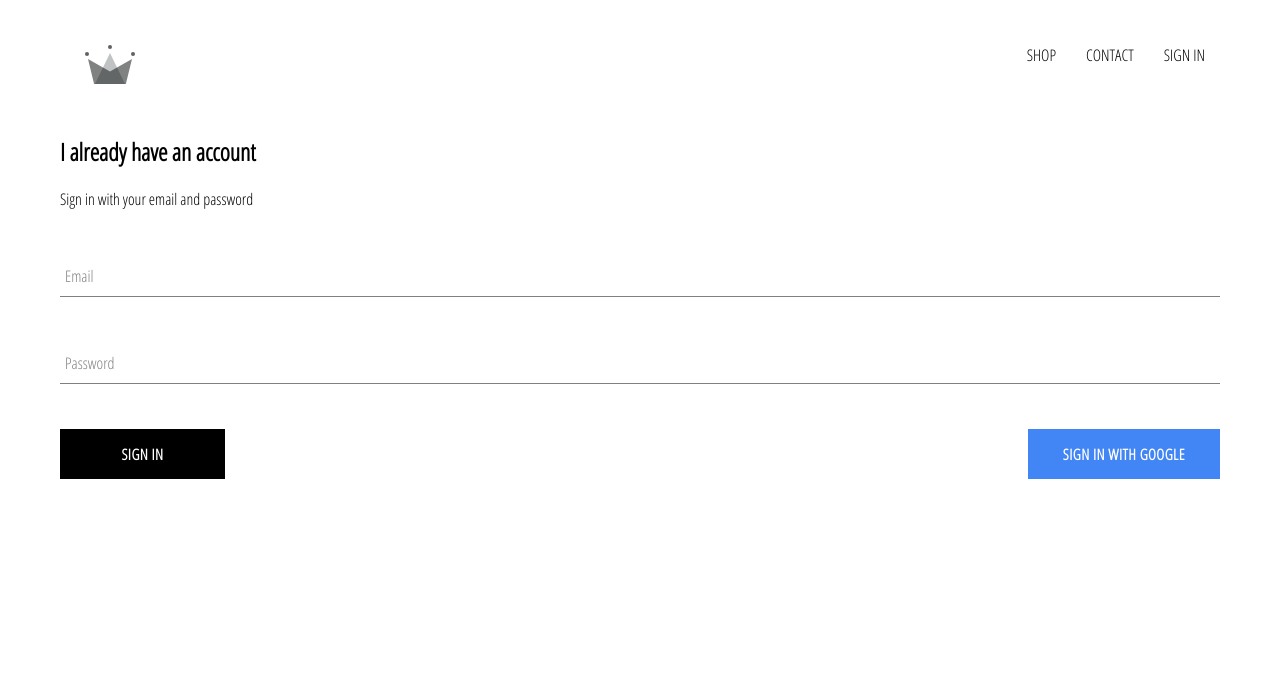
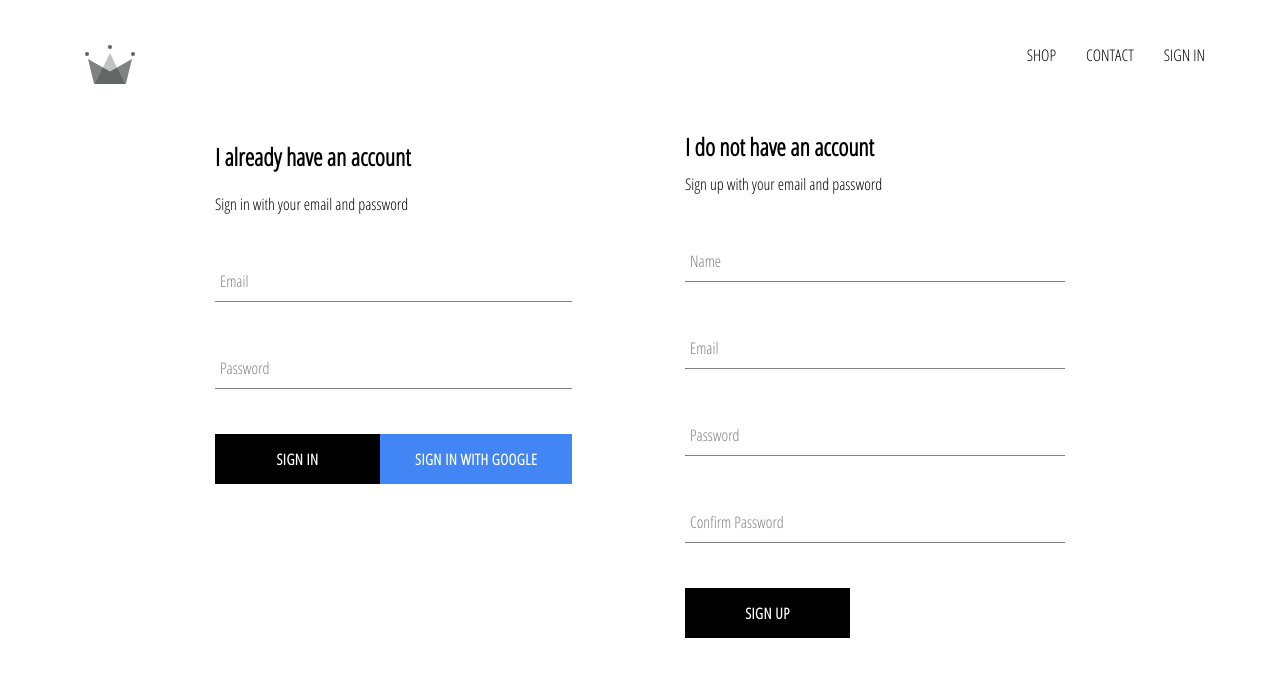
Before and after one commit to tomlim1019/crwn-clothing, a React (Create React App) app: page /signin in a window 1280 px wide. Shown: the top 676 px of the page. Built offline with nearby package versions, Linux system fonts and the light colour scheme; no server answers.

Commit message:
implemented firebase utils, included ability to store authenticated user into firestore database

```diff
--- a/src/App.js
+++ b/src/App.js
@@ -4,7 +4,7 @@ import ShopPage from './pages/shop/shop.component';
 import SignInAndSignUpPage from './pages/sign-in-and-sign-up/sign-in-and-sign-up.component';
 import Header from './components/header/header.component';
 import { Switch, Route } from 'react-router-dom';
-import { auth } from './firebase/firebase.utils.js';
+import { auth, createUserProfileDocument } from './firebase/firebase.utils.js';
 import './App.css';
 
 class App extends React.Component {
@@ -19,8 +19,23 @@ class App extends React.Component {
   unsubscribeFromAuth = null;
 
   componentDidMount() {
-    this.unsubscribeFromAuth = auth.onAuthStateChanged(user => {
-      this.setState({ currentUser: user });
+    this.unsubscribeFromAuth = auth.onAuthStateChanged(async userAuth => {
+      if(userAuth) {
+        const userRef = await createUserProfileDocument(userAuth);
+
+        userRef.onSnapshot(snapShot => {
+          this.setState({
+            currentUser: {
+              id: snapShot.id,
+              ...snapShot.data()
+            }
+          });
+        });
+      }
+
+      else
+        this.setState({ currentUser: userAuth });
+
     });
   }
 
--- a/src/components/sign-in/sign-in.component.jsx
+++ b/src/components/sign-in/sign-in.component.jsx
@@ -30,6 +30,8 @@ class SignIn extends React.Component {
   }
 
   render() {
+    const { email, password } = this.state;
+
     return(
       <div className='sign-in'>
         <h2>I already have an account</h2>
@@ -39,7 +41,7 @@ class SignIn extends React.Component {
           <FormInput
             name='email'
             type='email'
-            value={this.state.email}
+            value={email}
             handleChange={this.handleChange}
             label='Email'
             required
@@ -47,7 +49,7 @@ class SignIn extends React.Component {
           <FormInput
             name='password'
             type='password'
-            value={this.state.password}
+            value={password}
             handleChange={this.handleChange}
             label='Password'
             required
--- /dev/null
+++ b/src/components/sign-up/sign-up.component.jsx
@@ -0,0 +1,103 @@
+import React from 'react';
+import './sign-up.styles.scss';
+import FormInput from '../form-input/form-input.component';
+import CustomButton from '../custom-button/custom-button.component';
+import { auth, createUserProfileDocument } from '../../firebase/firebase.utils';
+
+class SignUp extends React.Component {
+  constructor() {
+    super();
+
+    this.state = {
+      displayName: '',
+      email: '',
+      password: '',
+      confirmPassword: ''
+    }
+  }
+
+  handleSubmit = async event => {
+    event.preventDefault();
+
+    const { displayName, email, password, confirmPassword } = this.state;
+
+    if(password !== confirmPassword) {
+      alert("Password dont match!");
+      return;
+    }
+
+    try {
+      const { user } = await auth.createUserWithEmailAndPassword(email, password);
+
+      await createUserProfileDocument(user, { displayName });
+
+      this.state = {
+        displayName: '',
+        email: '',
+        password: '',
+        confirmPassword: ''
+      }
+
+    } catch (err) {
+      console.error(err);
+    }
+  }
+
+  handleChange = event => {
+    const { value, name } = event.target;
+
+    this.setState({ [name]: value });
+  }
+
+  render() {
+    const { displayName, email, password, confirmPassword } = this.state;
+
+    return(
+      <div className='sign-up'>
+        <h2 className='title'>I do not have an account</h2>
+        <span>Sign up with your email and password</span>
+
+        <form className='sign-up-form' onSubmit={this.handleSubmit}>
+          <FormInput
+            name='displayName'
+            type='text'
+            value={displayName}
+            handleChange={this.handleChange}
+            label='Name'
+            required
+          />
+          <FormInput
+            name='email'
+            type='email'
+            value={email}
+            handleChange={this.handleChange}
+            label='Email'
+            required
+          />
+          <FormInput
+            name='password'
+            type='password'
+            value={password}
+            handleChange={this.handleChange}
+            label='Password'
+            required
+          />
+          <FormInput
+            name='confirmPassword'
+            type='password'
+            value={confirmPassword}
+            handleChange={this.handleChange}
+            label='Confirm Password'
+            required
+          />
+
+          <CustomButton type='submit'>
+            Sign Up
+          </CustomButton>
+        </form>
+      </div>
+    )
+  }
+}
+
+export default SignUp;
--- /dev/null
+++ b/src/components/sign-up/sign-up.styles.scss
@@ -0,0 +1,9 @@
+.sign-up {
+  display: flex;
+  flex-direction: column;
+  width: 380px;
+
+  .title {
+    margin: 10px 0;
+  }
+}
--- a/src/firebase/firebase.utils.js
+++ b/src/firebase/firebase.utils.js
@@ -23,4 +23,30 @@ provider.setCustomParameters({ prompt: 'select_account' });
 
 export const SignInWithGoogle = () => auth.signInWithPopup(provider);
 
+export const createUserProfileDocument = async (userAuth, additionalData) => {
+  if(!userAuth) return;
+
+  const userRef = firestore.doc(`users/${userAuth.uid}`);
+
+  const snapShot = await userRef.get();
+
+  if(!snapShot.exists) {
+    const { displayName, email } = userAuth;
+    const createdAt =  new Date();
+
+    try {
+      await userRef.set({
+        displayName,
+        email,
+        createdAt,
+        ...additionalData
+      })
+    } catch (err) {
+      console.error('ERROR CREATING USER', err.message);
+    }
+  }
+
+  return userRef;
+};
+
 export default firebase;
--- a/src/pages/sign-in-and-sign-up/sign-in-and-sign-up.component.jsx
+++ b/src/pages/sign-in-and-sign-up/sign-in-and-sign-up.component.jsx
@@ -1,10 +1,12 @@
 import React from 'react';
 import './sign-in-and-sign-up.styles.scss'
 import SignIn from '../../components/sign-in/sign-in.component';
+import SignUp from '../../components/sign-up/sign-up.component';
 
 const SignInAndSignUpPage = () => (
   <div className='sign-in-and-sign-up'>
     <SignIn />
+    <SignUp />
   </div>
 )
 
--- a/src/pages/sign-in-and-sign-up/sign-in-and-sign-up.styles.scss
+++ b/src/pages/sign-in-and-sign-up/sign-in-and-sign-up.styles.scss
@@ -0,0 +1,6 @@
+.sign-in-and-sign-up {
+  width: 850px;
+  display: flex;
+  justify-content: space-between;
+  margin: 30px auto;
+}
```
Also changed, not shown: 1 other file (tests, documents, lock files or other folders).
